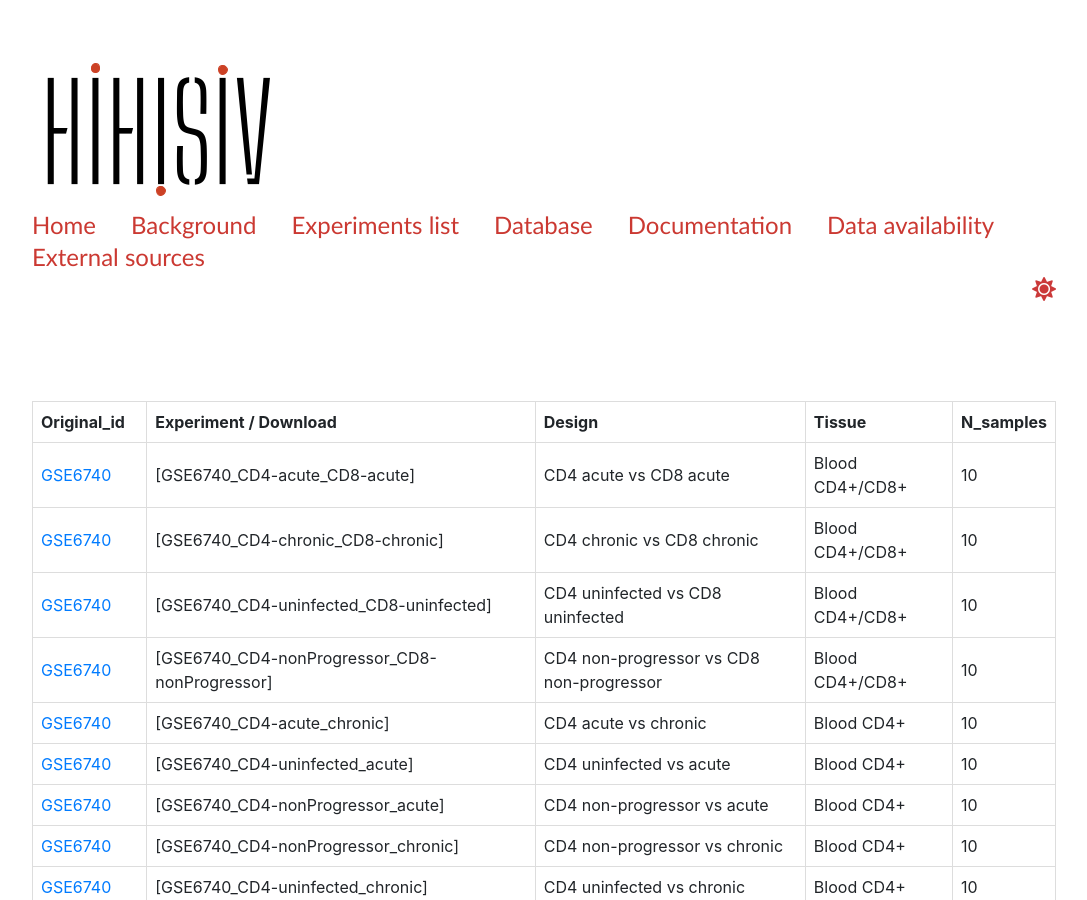
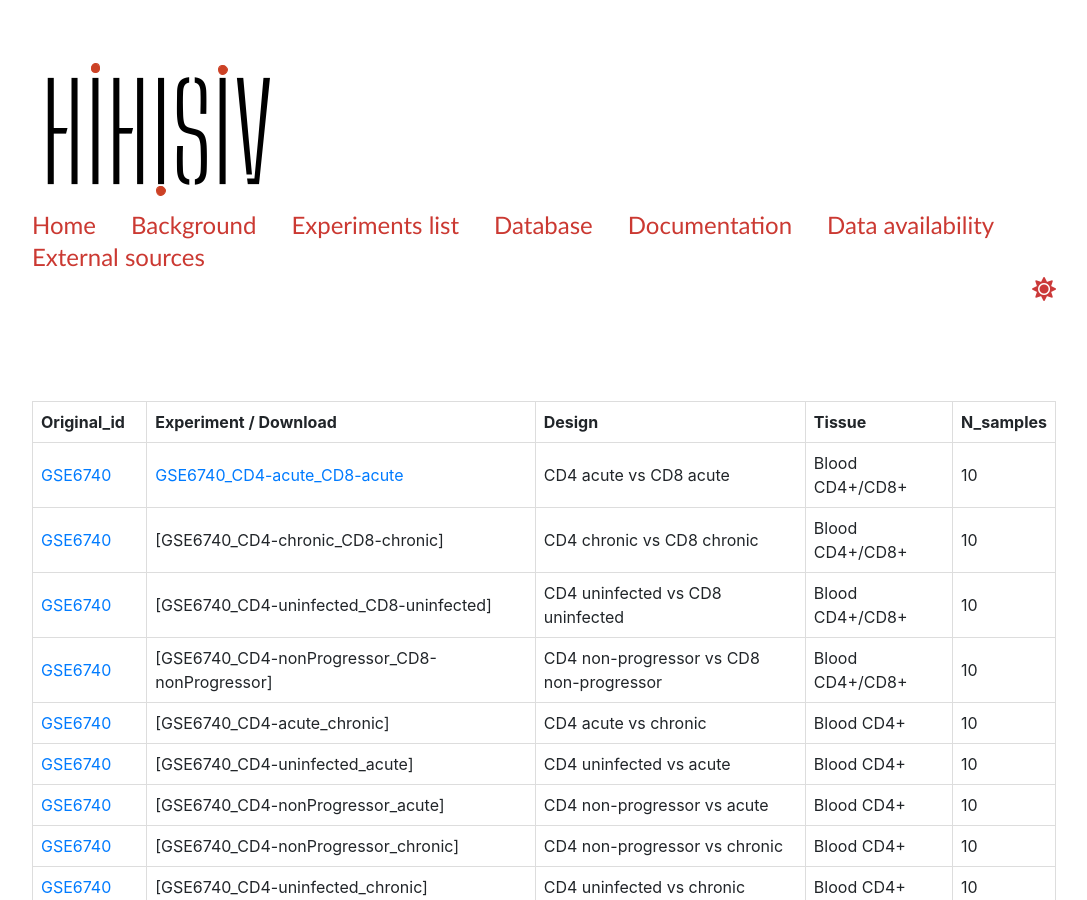
Before and after one commit to hihisiv/hihisiv.github.io, a Jekyll site: the page built from experiment_list.md, in a window 1280 px wide and 900 px high. Shown: the whole window, without its empty margins (96-1183 px from the left). Built offline with Jekyll 4.4.1, drawn with Linux system fonts in a browser that asks for light colours; nearby versions of some CDN libraries; a style sheet for code colours, icons or effects is not loaded; part of the change alters nothing that is shown.

```diff
--- a/experiment_list.md
+++ b/experiment_list.md
@@ -13,7 +13,7 @@ output:
 
 | Original_id                                                                 | Experiment / Download                                                                   | Design                                                       | Tissue               | N_samples |
 |-----------------------------------------------------------------------------|-----------------------------------------------------------------------------------------|--------------------------------------------------------------|----------------------|-----------|
-| [GSE6740](https://www.ncbi.nlm.nih.gov/geo/query/acc.cgi?acc=GSE6740){:target="_blank"}       | [GSE6740_CD4-acute_CD8-acute]                            | CD4 acute vs CD8 acute                                       | Blood CD4+/CD8+      | 10        |
+| [GSE6740](https://www.ncbi.nlm.nih.gov/geo/query/acc.cgi?acc=GSE6740){:target="_blank"}       | [GSE6740_CD4-acute_CD8-acute](https://github.com/hihisiv/hihisiv.github.io/blob/main/tables_normalized/GSE6740_CD4-chronic_CD8-chronic/GSE6740_CD4-chronic_CD8-chronic-MatrixNormalized.csv)                            | CD4 acute vs CD8 acute                                       | Blood CD4+/CD8+      | 10        |
 | [GSE6740](https://www.ncbi.nlm.nih.gov/geo/query/acc.cgi?acc=GSE6740){:target="_blank"}       | [GSE6740_CD4-chronic_CD8-chronic]                        | CD4 chronic vs CD8 chronic                                   | Blood CD4+/CD8+      | 10        |
 | [GSE6740](https://www.ncbi.nlm.nih.gov/geo/query/acc.cgi?acc=GSE6740){:target="_blank"}       | [GSE6740_CD4-uninfected_CD8-uninfected]                  | CD4 uninfected vs CD8 uninfected                             | Blood CD4+/CD8+      | 10        |
 | [GSE6740](https://www.ncbi.nlm.nih.gov/geo/query/acc.cgi?acc=GSE6740){:target="_blank"}       | [GSE6740_CD4-nonProgressor_CD8-nonProgressor]            | CD4 non-progressor vs CD8 non-progressor                     | Blood CD4+/CD8+      | 10        |
```
